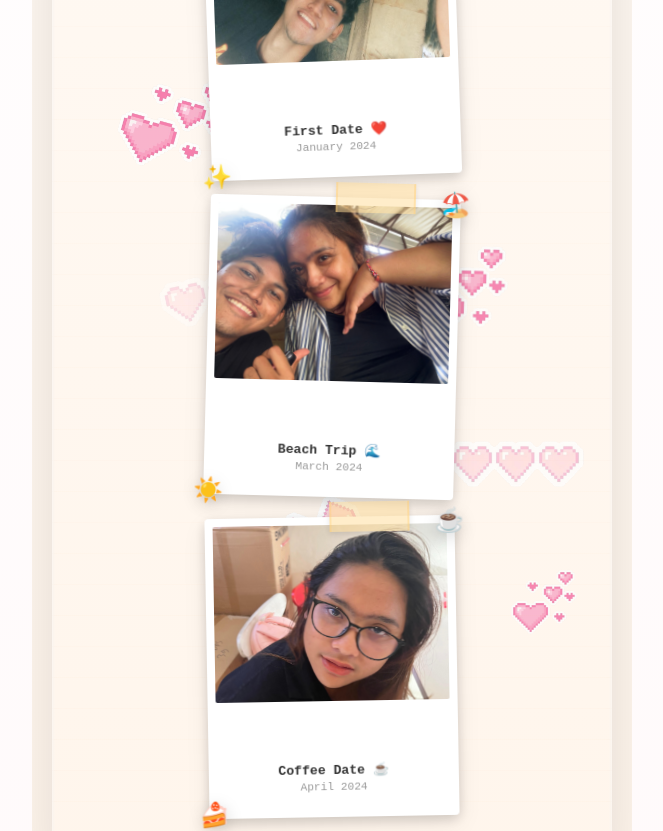
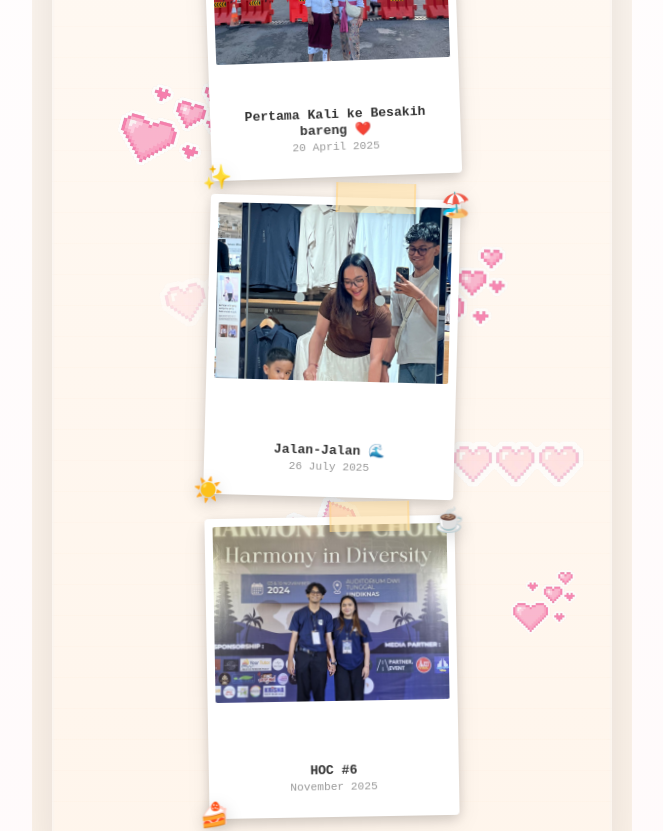
Before and after one commit to Vedoputra/WebAnniv, a React (Vite) app: page / in a window 1280 px wide. Shown: the part 880-1711 px from the top of the page, without its empty margins (308-971 px from the left). Built offline with nearby package versions, Linux system fonts and the light colour scheme.

Commit message:
Add new WhatsApp image and update memories in Activities component

```diff
--- a/src/components/Activities.jsx
+++ b/src/components/Activities.jsx
@@ -70,32 +70,32 @@ const stickerVariants = {
 const memories = [
   {
     id: 1,
-    photo: images[0],
-    caption: 'First Date ❤️',
-    date: 'January 2024',
+    photo: images[20],
+    caption: 'Pertama Kali ke Besakih bareng ❤️',
+    date: '20 April 2025',
     stickers: ['💕', '✨'],
     rotation: -2
   },
   {
     id: 2,
-    photo: images[1],
-    caption: 'Beach Trip 🌊',
-    date: 'March 2024',
+    photo: images[34],
+    caption: 'Jalan-Jalan 🌊',
+    date: '26 July 2025',
     stickers: ['🏖️', '☀️'],
     rotation: 1.5
   },
   {
     id: 3,
-    photo: images[2],
-    caption: 'Coffee Date ☕',
-    date: 'April 2024',
+    photo: images[38  ],
+    caption: 'HOC #6',
+    date: 'November 2025',
     stickers: ['☕', '🍰'],
     rotation: -1
   },
   {
     id: 4,
-    photo: images[3],
-    caption: 'Sunset Walk 🌅',
+    photo: images[8],
+    caption: 'Random Picture 🌅',
     date: 'May 2024',
     stickers: ['🌅', '💑'],
     rotation: 2
@@ -103,15 +103,15 @@ const memories = [
   {
     id: 5,
     photo: images[4],
-    caption: 'Anniversary 🎉',
+    caption: 'Random Picture 🎉',
     date: 'June 2024',
     stickers: ['🎂', '🎈'],
     rotation: -1.5
   },
   {
     id: 6,
-    photo: images[5],
-    caption: 'Movie Night 🎬',
+    photo: images[0],
+    caption: 'Random Picture 🎬',
     date: 'July 2024',
     stickers: ['🍿', '🎥'],
     rotation: 1
--- a/src/data/image.jsx
+++ b/src/data/image.jsx
@@ -42,11 +42,12 @@ const images = [
   new URL('../assets/IMG-20251203-WA0045.jpg', import.meta.url).href,
   new URL('../assets/IMG-20251203-WA0046.jpg', import.meta.url).href,
   new URL('../assets/IMG-20251203-WA0047.jpg', import.meta.url).href,
+  new URL('../assets/WhatsApp Image 2025-12-04 at 11.38.32_dbb017a4.jpg', import.meta.url).href,
   // fallback / previously used images
   new URL('../assets/photo1.jpg', import.meta.url).href,
   new URL('../assets/photo_hero.png', import.meta.url).href,
 ]
-
+//WhatsApp Image 2025-12-04 at 11.38.32_dbb017a4.jpg
 // Named export for the recap slideshow selection.
 // Edit this array to choose exactly which images appear in the recap slideshow.
 // For example, use `recapImages = [images[0], images[3], images[8]]` to pick specific photos.
```
Also changed, not shown: src/assets/WhatsApp Image 2025-12-04 at 11.38.32_dbb017a4.jpg (added).
